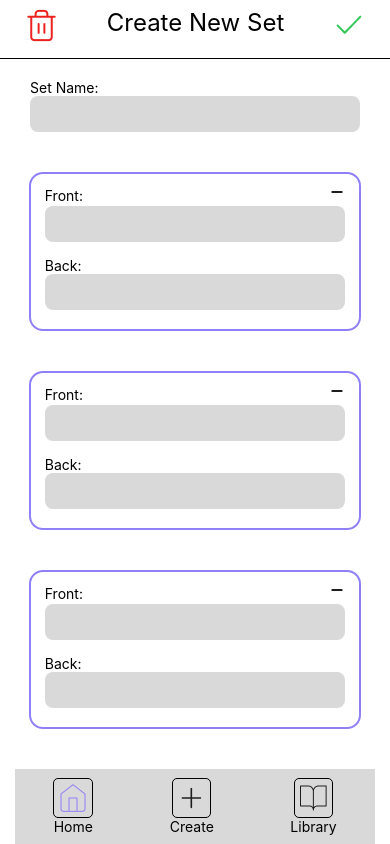
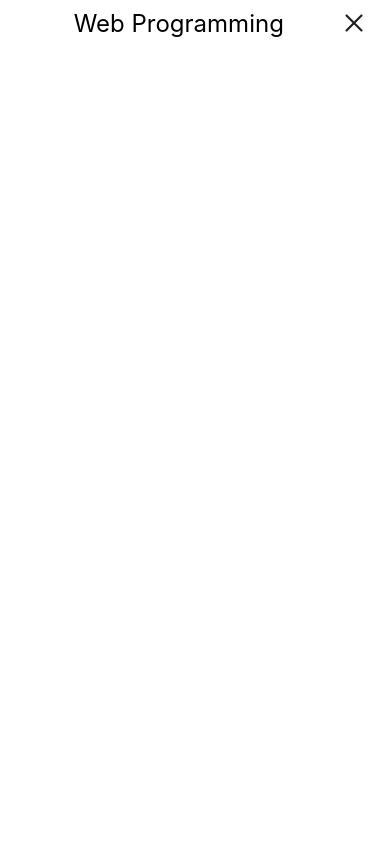
Before and after one commit to trungvt138/flip_it, a React Native app: screen / in a window 390 px wide. Built offline with nearby package versions, Linux system fonts and the light colour scheme.

Commit message:
implementing learning feature

```diff
--- a/App.js
+++ b/App.js
@@ -2,10 +2,11 @@ import { StatusBar } from 'expo-status-bar';
 import { StyleSheet, Text, View } from 'react-native';
 import Homepage from './src/screens/Homepage';
 import CreateSet from './src/screens/CreateSet';
+import Practice from './src/screens/Practice';
 
 export default function App() {
   return (
-    <CreateSet />
+    <Practice />
   );
 }
 
--- /dev/null
+++ b/src/screens/Practice.js
@@ -0,0 +1,42 @@
+import { SafeAreaProvider, SafeAreaView } from "react-native-safe-area-context";
+import { StyleSheet, Image, Text, View, TextInput, TouchableOpacity } from "react-native";
+
+export default function Practice() {
+  return (
+    <SafeAreaProvider>
+      <SafeAreaView style={styles.container}>
+        <View style={styles.head}>
+            <Text style={styles.screenTitle}>Web Programming</Text>
+            <TouchableOpacity style={styles.closeButton}>
+              <Image source={require("../../assets/X.png")} />
+            </TouchableOpacity>
+        </View>
+      </SafeAreaView>
+    </SafeAreaProvider>
+  );
+}
+
+const styles = StyleSheet.create({
+  container: {
+    flex: 1,
+    backgroundColor: "#fff",
+    paddingTop: 8,
+    alignItems: "center",
+  },
+  head: {
+    flexDirection: "row",
+    justifyContent: 'space-around',
+    width: "100%",
+    alignItems: "center",
+    paddingHorizontal: 20,
+  },
+  screenTitle: {
+    fontSize: 24,
+    textAlign: "center",
+    flex: 1,
+    maxWidth: "90%",
+  },
+  closeButton: {
+
+  },
+});
```
Also changed, not shown: src/screens/CreateSet.js (+1 -9 lines), assets/X.png (added).
